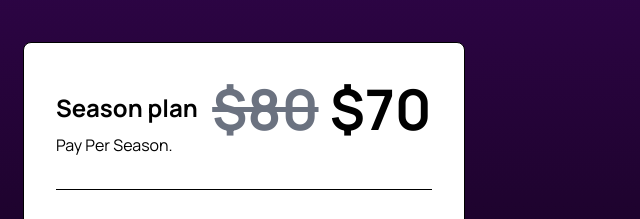
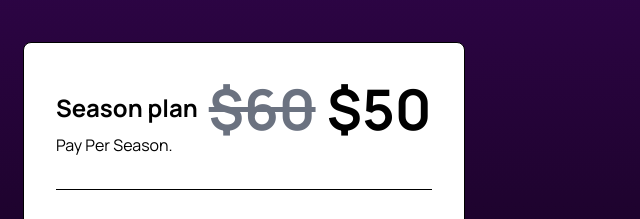
Before and after one commit to ompatel2019/icl-web, a website: page index.html in a window 1280 px wide. Both pictures are taken after a click on the button "Seniors". Shown: the part 2878-3097 px from the top of the page, 633-1273 px from the left. Drawn offline with nearby package versions, Linux system fonts and the light colour scheme.

Commit message:
Update index.html

```diff
--- a/index.html
+++ b/index.html
@@ -384,8 +384,8 @@
                       </div>
                       <div class="text-right">
                         <h1 class="text-6xl font-bold md:text-9xl lg:text-10xl">
-                          <span class="line-through text-gray-500">$80</span>
-                          $70<span class="text-2xl font-bold md:text-3xl lg:text-4xl"></span>
+                          <span class="line-through text-gray-500">$60</span>
+                          $50<span class="text-2xl font-bold md:text-3xl lg:text-4xl"></span>
                         </h1>
                       </div>
                     </div>
```
